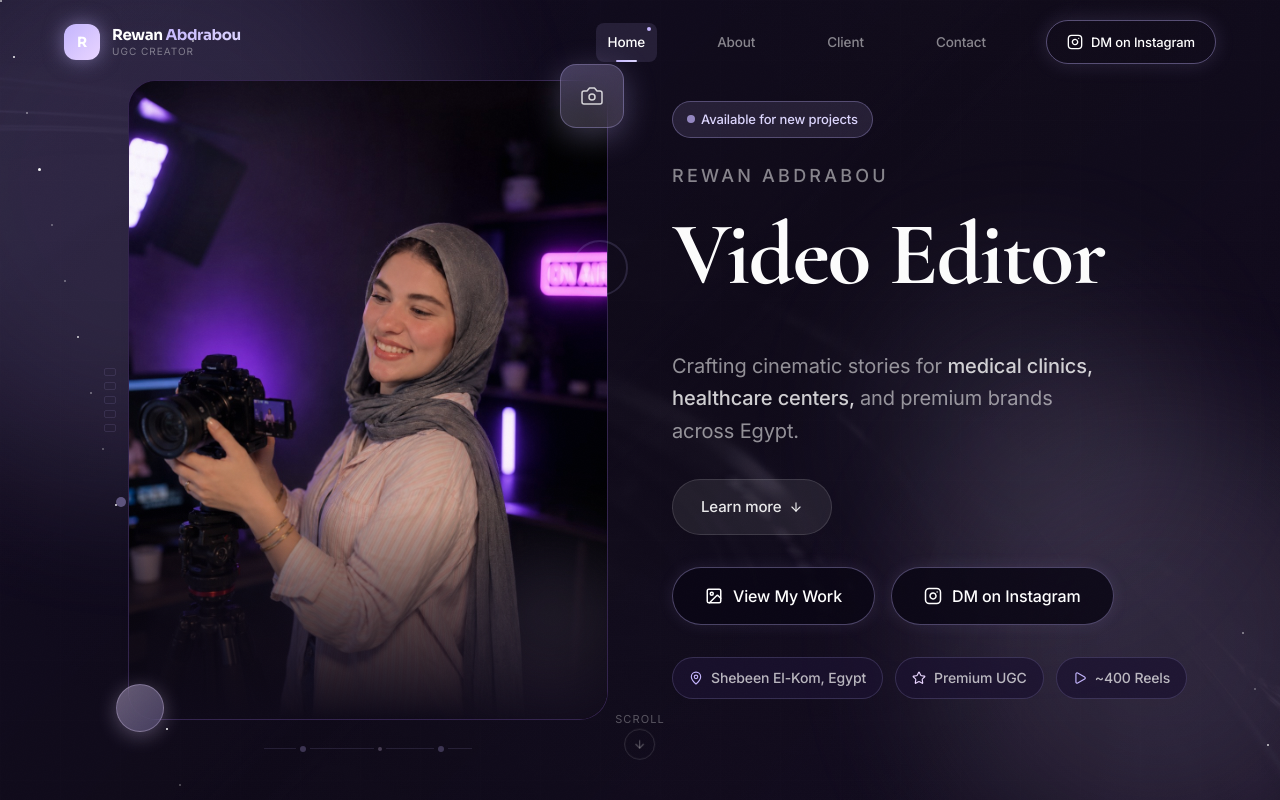
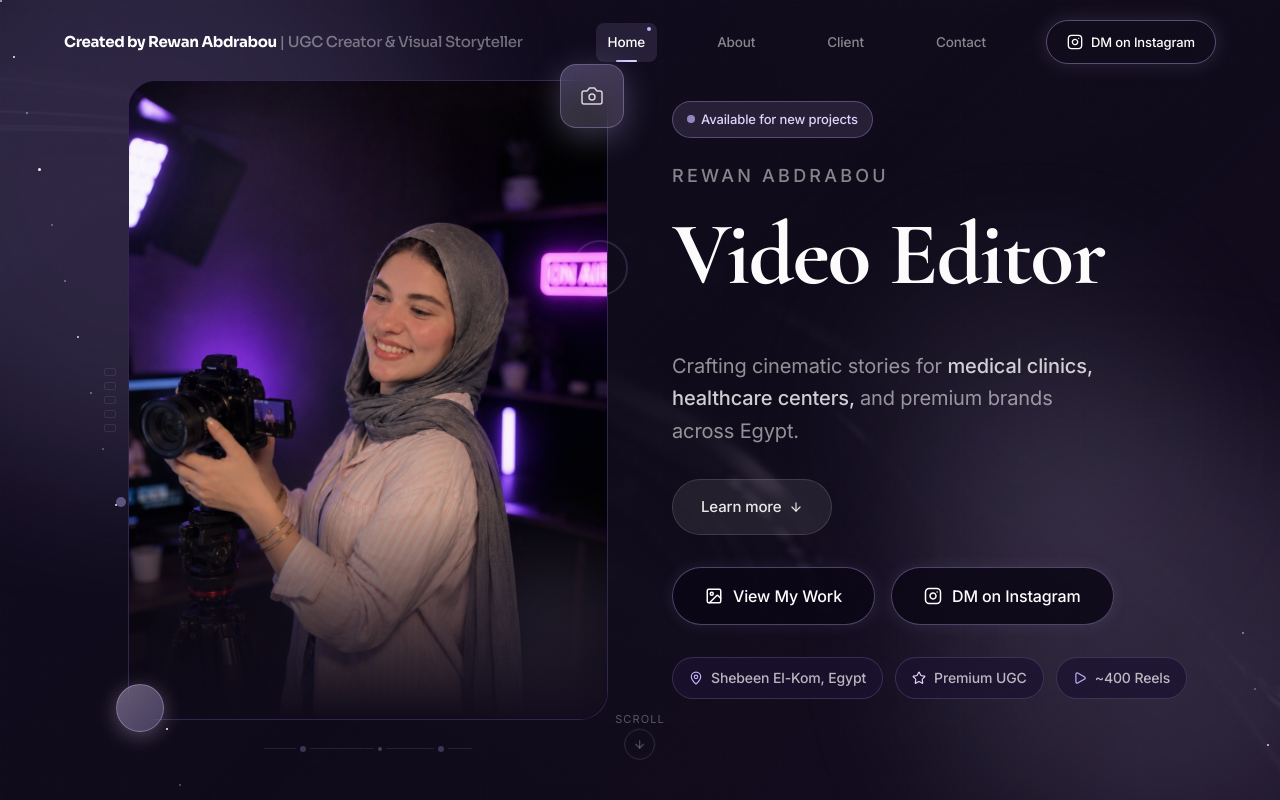
Before and after one commit to muazhanout33/ugc-rawan, a Next.js app: page / in a window 1280 px wide. Shown: the top 800 px of the page. Built offline with nearby package versions, Linux system fonts and the light colour scheme.

Commit message:
Update typography, colors and about page

```diff
--- a/src/components/layout/Navbar.tsx
+++ b/src/components/layout/Navbar.tsx
@@ -91,32 +91,25 @@ export default function Navbar() {
         className={cn(
           "fixed top-0 left-0 right-0 z-50 transition-all duration-500",
           scrolled
-            ? "py-3 bg-[rgba(15,10,25,0.88)] backdrop-blur-md border-b border-[rgba(196,181,253,0.12)] shadow-[0_4px_30px_rgba(0,0,0,0.3)]"
+            ? "py-3 bg-[rgba(12,8,22,0.92)] backdrop-blur-md border-b border-[rgba(196,181,253,0.1)] shadow-[0_4px_30px_rgba(0,0,0,0.4)]"
             : "py-5 bg-transparent"
         )}
       >
         <div className="section-container flex items-center justify-between">
-          {/* Logo */}
+          {/* Brand */}
           <motion.a
             href="#home"
             onClick={(e) => {
               e.preventDefault();
               handleNavClick("#home");
             }}
-            className="flex items-center gap-3 group shrink-0"
+            className="shrink-0"
             whileHover={{ scale: 1.02 }}
           >
-            <div className="w-9 h-9 rounded-xl bg-gradient-to-br from-[#C4B5FD] to-[#E9D5FF] flex items-center justify-center shadow-[0_0_20px_rgba(196,181,253,0.5)] transition-shadow duration-300 group-hover:shadow-[0_0_28px_rgba(196,181,253,0.7)]">
-              <span className="font-sora font-bold text-white text-sm">R</span>
-            </div>
-            <div className="flex flex-col leading-tight">
-              <span className="font-sora font-bold text-white text-[15px] tracking-tight">
-                Rewan<span className="text-gradient-primary"> Abdrabou</span>
-              </span>
-              <span className="text-[10px] text-white/40 font-inter tracking-widest uppercase">
-                UGC Creator
-              </span>
-            </div>
+            <span className="font-sora font-bold text-white text-[15px] tracking-tight">
+              Created by Rewan Abdrabou{" "}
+              <span className="text-white/40 font-medium">| UGC Creator &amp; Visual Storyteller</span>
+            </span>
           </motion.a>
 
           {/* Desktop Navigation */}
--- a/src/components/sections/About.tsx
+++ b/src/components/sections/About.tsx
@@ -30,7 +30,7 @@ const StatCard = memo(function StatCard({
       viewport={{ once: true }}
       transition={{ delay: 0.4 + index * 0.1, duration: 0.5 }}
       whileHover={{ x: -5, scale: 1.02 }}
-      className="glass-card px-4 py-3 rounded-xl flex items-center gap-3 bg-[#1B1230]/90 border-[rgba(196,181,253,0.3)] shadow-[0_8px_32px_rgba(0,0,0,0.4)] backdrop-blur-xl cursor-default"
+      className="glass-card px-4 py-3 rounded-xl flex items-center gap-3 bg-[#150D28]/90 border-[rgba(196,181,253,0.25)] shadow-[0_8px_32px_rgba(0,0,0,0.5)] backdrop-blur-xl cursor-default"
     >
       <div className="w-8 h-8 rounded-full bg-gradient-to-br from-[#C4B5FD]/20 to-transparent flex items-center justify-center text-[#DDD6FE] flex-shrink-0">
         <Icon size={14} />
@@ -54,7 +54,7 @@ export default function About() {
   ];
 
   return (
-    <section id="about" className="relative section-padding overflow-hidden">
+    <section id="about" className="relative section-padding bg-[#0F0A19] overflow-hidden">
       <div className="absolute top-0 left-0 right-0 gradient-line" />
       <div className="section-container relative z-10">
         <div className="flex flex-col lg:flex-row gap-16 lg:gap-24 items-center">
```
